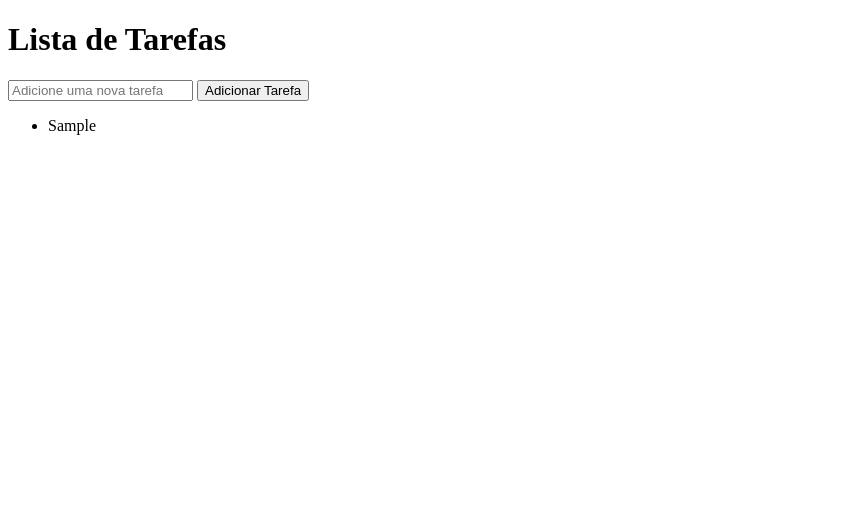
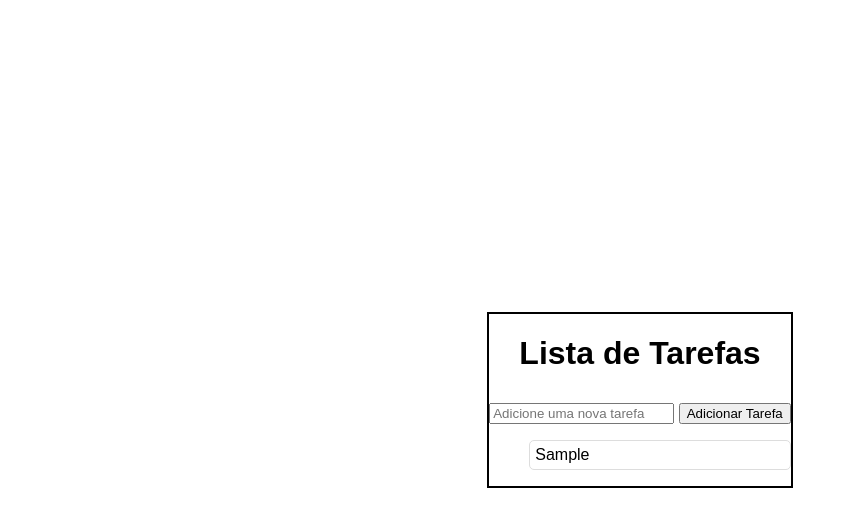
Before and after one commit to igor488/lista-de-tarefas, a plain HTML site: page index.html in a window 1280 px wide. Both pictures are taken after typing "Sample" into the empty fields and a click on the button "Adicionar Tarefa". Shown: the whole page, without its empty margins (0-848 px from the left). Drawn offline with Linux system fonts and the light colour scheme.

Commit message:
terminado

```diff
--- a/styles.css
+++ b/styles.css
@@ -0,0 +1,34 @@
+body {
+    font-family: 'Arial', sans-serif;
+    display: flex;
+    justify-content: center;
+    align-items: center;
+    height: 100vh;
+    margin: 0;
+}
+
+.container {
+    text-align: center;
+    border: black 2px solid;
+}
+
+button {
+    margin-top: 10px;
+}
+
+li {
+    list-style-type: none;
+    margin: 10px 0;
+    display: flex;
+    justify-content: space-between;
+    align-items: center;
+    padding: 5px;
+    border: 1px solid #ddd;
+    border-radius: 5px;
+}
+
+li.completed {
+    background-color: #d4edda;
+    color: #155724;
+    text-decoration: line-through;
+}
```
Also changed, not shown: index.html (+2 -0 lines).
